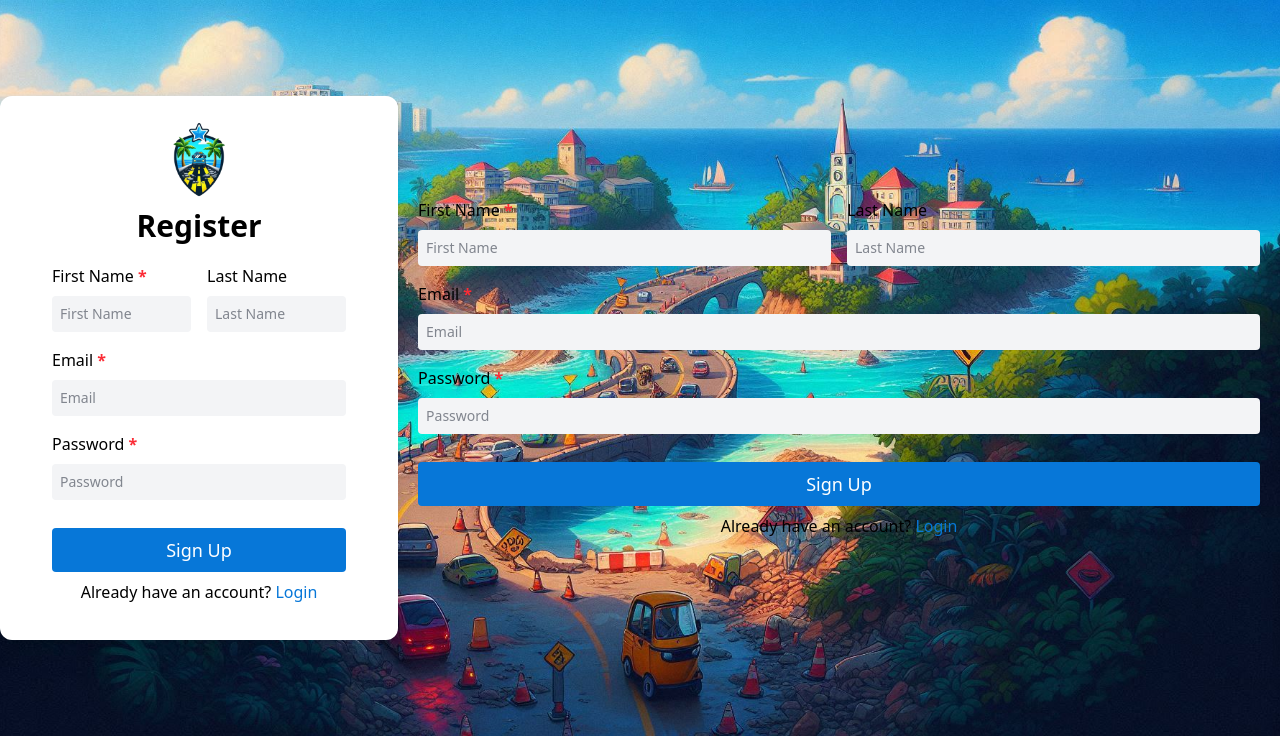
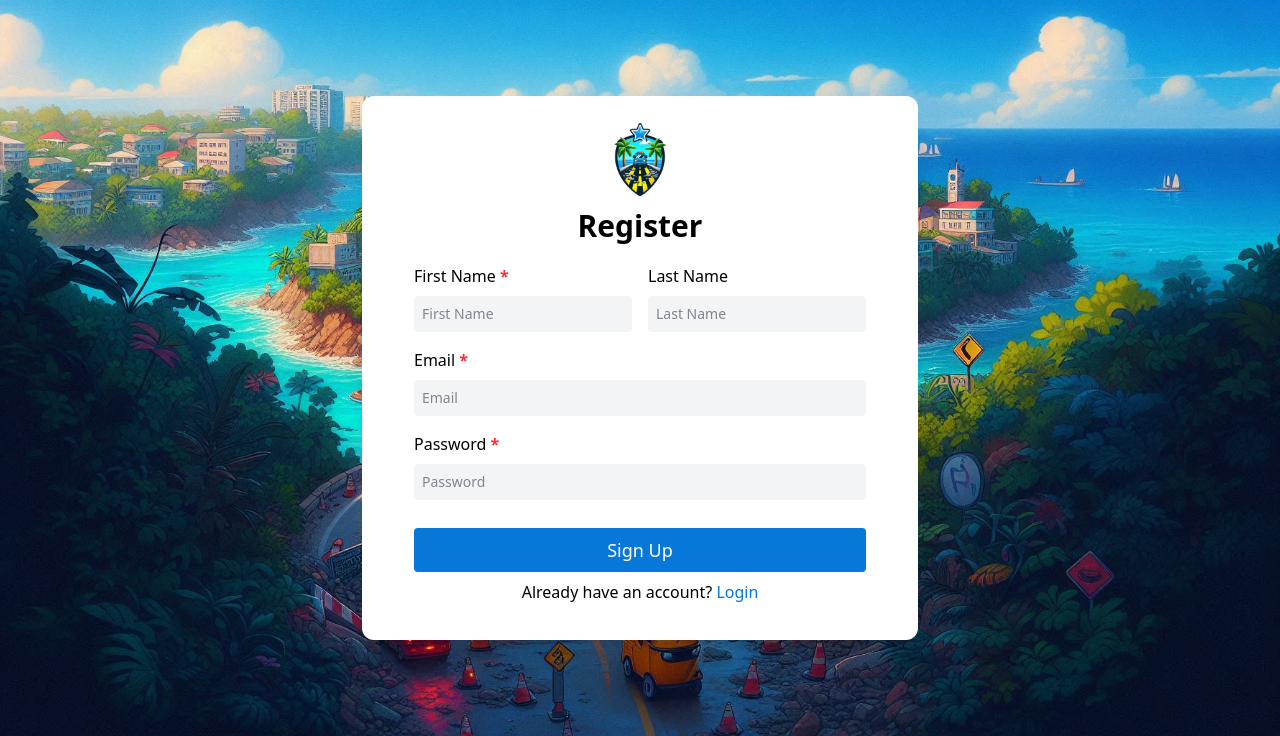
Before and after one commit to IsaiahSama/COMP3375-Assignment, a FastAPI app: page /register in a window 1280 px wide. Shown: the part 64-800 px from the top of the page. Run offline with FastAPI, Linux system fonts and the light colour scheme; style sheets or scripts are compiled from the project's sources; parts of the project's set-up code (start-up, migrations or seed data) failed here and were passed over.

Commit message:
fixed issue with duplicate registration page

```diff
--- a/server/templates/user/register.html
+++ b/server/templates/user/register.html
@@ -51,53 +51,11 @@ Register
                     class="bg-gray-100 text-gray-900 text-sm rounded-sm w-full p-2 focus:outline-none">
             </div>
 
-            <input type="submit" id="submit" value="Sign Up"
+            <input type="submit" value="Sign Up"
                 class="button py-2 mt-3 bg-[var(--blue-primary)] hover:bg-[var(--blue-secondary)] hover:cursor-pointer text-white text-lg rounded-sm w-full">
         </form>
         <p>Already have an account? <a href="/login" class="text-[var(--blue-primary)]">Login</a></p>
     </div>
 </div>
 
-<div id="box-content" class="flex flex-col items-center gap-2 w-full md:p-5">
-    <form method="POST" action="/register" class="flex flex-col w-full gap-4">
-        {% if error %}
-        <div class="text-red-500 text-sm font-semibold text-center">{{ error }}</div>
-        {% endif %}
-        <div class="flex flex-col md:flex-row gap-4">
-            <!-- First Name -->
-            <div class="flex flex-col gap-2 md:w-1/2">
-                <label for="firstname">First Name <span class="text-red-500 font-semibold">*</span></label>
-                <input type="text" id="firstname" name="firstname" placeholder="First Name" required
-                    class="bg-gray-100 text-gray-900 text-sm rounded-sm w-full p-2 focus:outline-none">
-            </div>
-
-            <!-- Last Name -->
-            <div class="flex flex-col gap-2 md:w-1/2">
-                <label for="lastname">Last Name</label>
-                <input type="text" id="lastname" name="lastname" placeholder="Last Name"
-                    class="bg-gray-100 text-gray-900 text-sm rounded-sm w-full p-2 focus:outline-none">
-            </div>
-        </div>
-
-        <!-- Email -->
-        <div class="flex flex-col gap-2">
-            <label for="email">Email <span class="text-red-500 font-semibold">*</span></label>
-            <input type="email" id="email" name="email" placeholder="Email" required
-                class="bg-gray-100 text-gray-900 text-sm rounded-sm w-full p-2 focus:outline-none">
-        </div>
-
-        <!-- Password -->
-        <div class="flex flex-col gap-2">
-            <label for="password">Password <span class="text-red-500 font-semibold">*</span></label>
-            <input type="password" id="password" name="password" placeholder="Password" required
-                class="bg-gray-100 text-gray-900 text-sm rounded-sm w-full p-2 focus:outline-none">
-        </div>
-
-        <input type="submit" value="Sign Up"
-            class="button py-2 mt-3 bg-[var(--blue-primary)] hover:bg-[var(--blue-secondary)] hover:cursor-pointer text-white text-lg rounded-sm w-full">
-    </form>
-    <p>Already have an account? <a href="/login" class="text-[var(--blue-primary)]">Login</a></p>
-</div>
-</div>
-
 {% endblock %}
```
